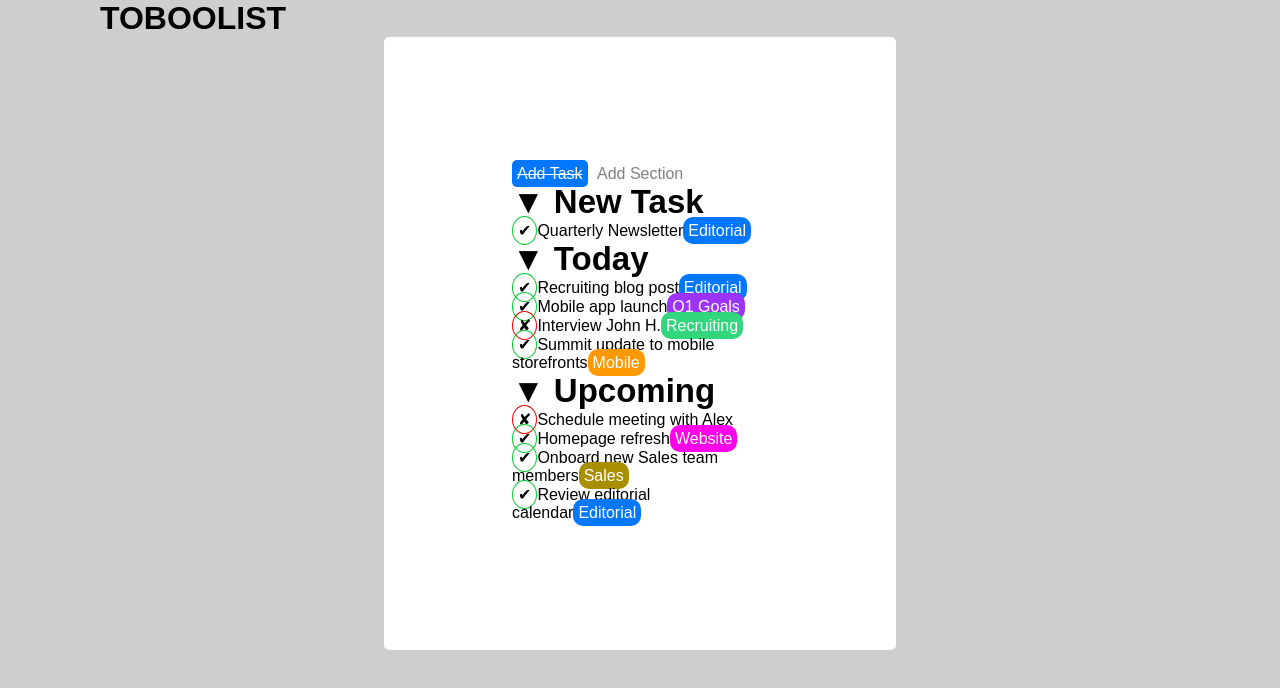
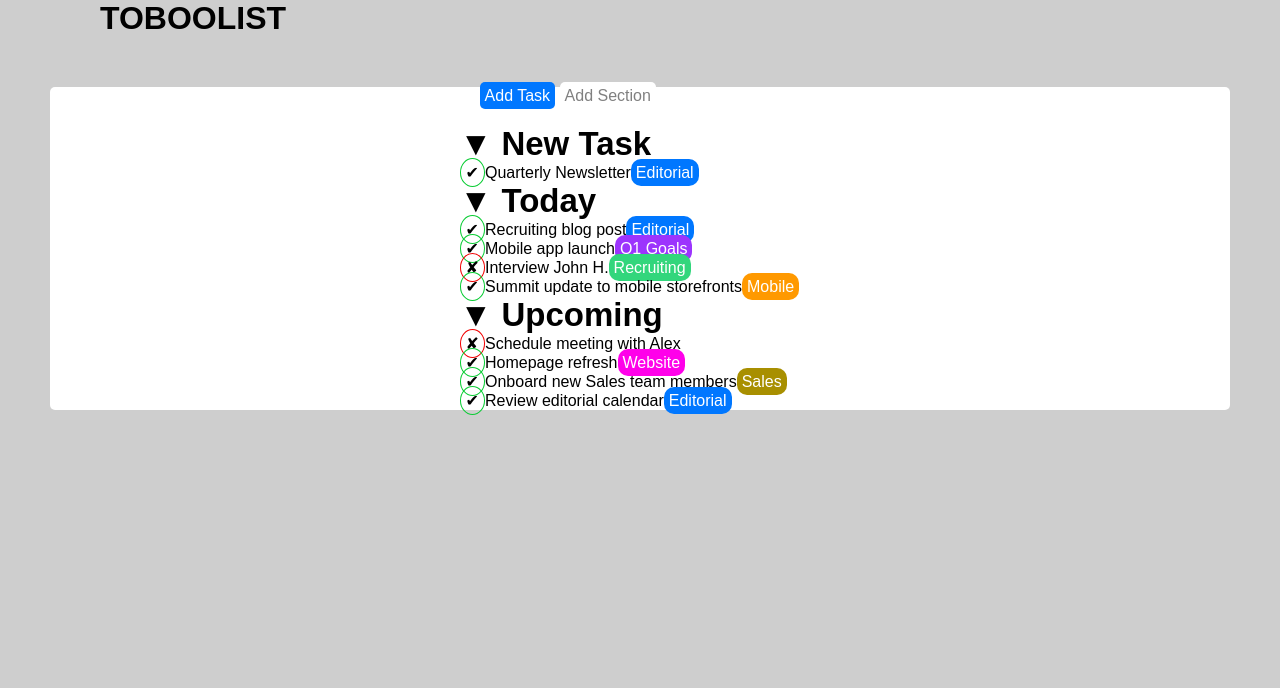
Before and after one commit to Marco-Gagliano/html-css-toboolist, a plain HTML site: page index.html in a window 1280 px wide. Drawn offline with Linux system fonts and the light colour scheme.

Commit message:
completamento-parziale-esercizio

```diff
--- a/css/style.css
+++ b/css/style.css
@@ -36,8 +36,12 @@ h1 {
 main {
   background-color: white;
   border-radius: 5px;
-  margin: 0% 30%;
-  padding: 10%;
+  margin: 50px;
+  padding-left: 32%;
+}
+
+.content-1 {
+  margin: 20px;
 }
 
 .task-1 {
--- a/index.html
+++ b/index.html
@@ -16,7 +16,7 @@
   <main>
     <section class="content-1">
       <div>
-      <s  pan class="task-1">Add Task</s>
+      <span class="task-1">Add Task</span>
         <span class="task-2">Add Section</span>
       </div>
   </section>
```
